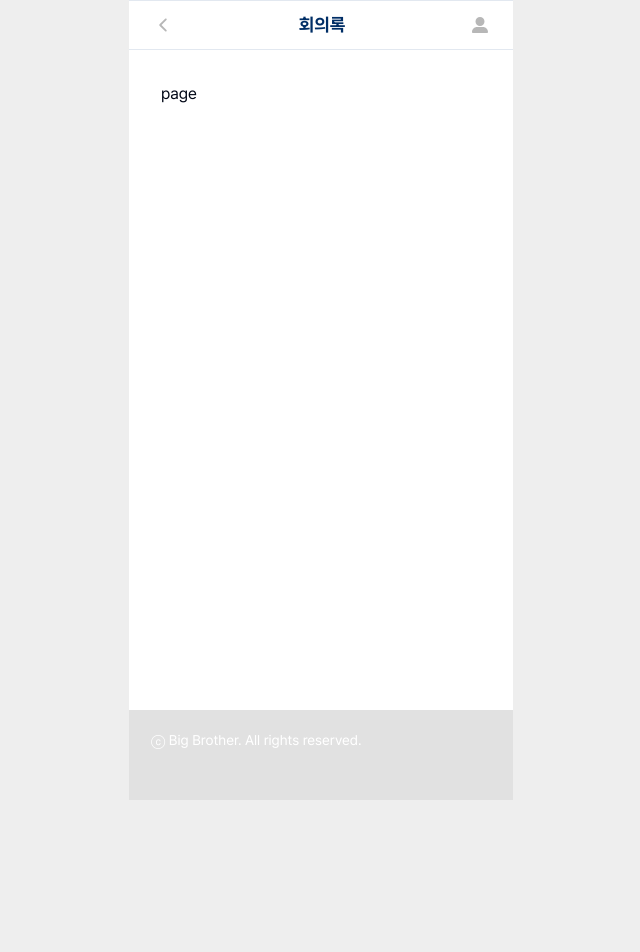
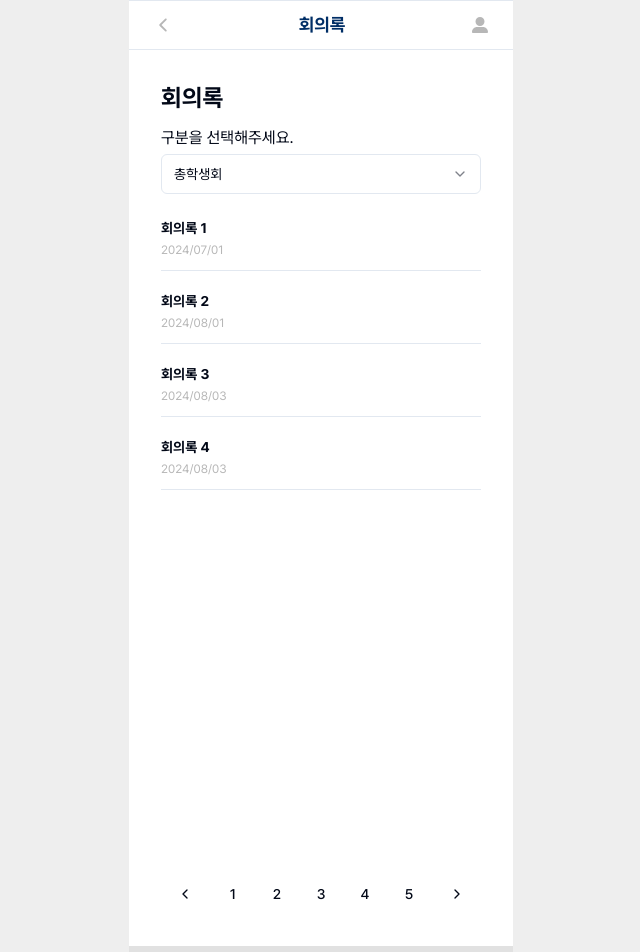
Before and after one commit to developthreefeet/big-brother-FE, a Next.js app: page /proceeding in a window 1280 px wide. Shown: the top 952 px of the page, without its empty margins (319-959 px from the left). Before the commit the page ends 800 px from the top, so only its background shows below. Built offline with nearby package versions, Linux system fonts and the light colour scheme.

Commit message:
feature: 행사, 공지사항, 회의록, 회칙/학칙 페이지 퍼블리싱

```diff
--- a/src/app/event/page.tsx
+++ b/src/app/event/page.tsx
@@ -1,14 +1,4 @@
-import {
-  PaginationContent,
-  PaginationItem,
-  PaginationPrevious,
-  PaginationLink,
-  PaginationNext,
-  Pagination,
-} from '@/shared/ui/ui/pagination';
-import ListComponent from '@/widgets/ListComponent';
-import OrganizationTitleSelectComponent from '@/widgets/OrganizationSelectComponent';
-import Title from '@/widgets/Title';
+import ListLayoutComponent from '@/views/ListLayoutComponent';
 
 const page = () => {
   const eventItems = [
@@ -36,40 +26,7 @@ const page = () => {
     },
   ];
 
-  return (
-    <div className="flex flex-col space-y-96">
-      <div className="flex flex-col space-y-3">
-        <Title text="행사" />
-        <OrganizationTitleSelectComponent />
-        <ListComponent list={eventItems} />
-      </div>
-      <Pagination>
-        <PaginationContent>
-          <PaginationItem>
-            <PaginationPrevious href="#" />
-          </PaginationItem>
-          <PaginationItem>
-            <PaginationLink href="#">1</PaginationLink>
-          </PaginationItem>
-          <PaginationItem>
-            <PaginationLink href="#">2</PaginationLink>
-          </PaginationItem>
-          <PaginationItem>
-            <PaginationLink href="#">3</PaginationLink>
-          </PaginationItem>
-          <PaginationItem>
-            <PaginationLink href="#">4</PaginationLink>
-          </PaginationItem>
-          <PaginationItem>
-            <PaginationLink href="#">5</PaginationLink>
-          </PaginationItem>
-          <PaginationItem>
-            <PaginationNext href="#" />
-          </PaginationItem>
-        </PaginationContent>
-      </Pagination>
-    </div>
-  );
+  return <ListLayoutComponent items={eventItems} title="행사" />;
 };
 
 export default page;
--- a/src/app/notice/page.tsx
+++ b/src/app/notice/page.tsx
@@ -1,7 +1,43 @@
-import React from 'react';
+import ListLayoutComponent from '@/views/ListLayoutComponent';
 
 const page = () => {
-  return <div>page</div>;
+  const noticeItems = [
+    {
+      eventName: '공지 1',
+      target: 'Target 1',
+      content: 'Content 1',
+      start_date: '2024-07-01',
+      end_date: '2024-07-02',
+      affiliation: 'Affiliation 1',
+      user_id: 'user1',
+      create_at: '2024-07-01T12:00:00Z',
+      update_at: '2024-07-01T12:00:00Z',
+    },
+    {
+      eventName: '공지 2',
+      target: 'Target 2',
+      content: 'Content 2',
+      start_date: '2024-08-01',
+      end_date: '2024-08-02',
+      affiliation: 'Affiliation 2',
+      user_id: 'user2',
+      create_at: '2024-08-01T12:00:00Z',
+      update_at: '2024-08-01T12:00:00Z',
+    },
+    {
+      eventName: '공지 3',
+      target: 'Target 3',
+      content: 'Content 3',
+      start_date: '2024-08-01',
+      end_date: '2024-08-02',
+      affiliation: 'Affiliation 3',
+      user_id: 'user3',
+      create_at: '2024-08-03T12:00:00Z',
+      update_at: '2024-08-03T12:00:00Z',
+    },
+  ];
+
+  return <ListLayoutComponent items={noticeItems} title="공지사항" />;
 };
 
 export default page;
--- a/src/app/proceeding/page.tsx
+++ b/src/app/proceeding/page.tsx
@@ -1,7 +1,55 @@
+import ListLayoutComponent from '@/views/ListLayoutComponent';
 import React from 'react';
 
 const page = () => {
-  return <div>page</div>;
+  const proceedingItems = [
+    {
+      eventName: '회의록 1',
+      target: 'Target 1',
+      content: 'Content 1',
+      start_date: '2024-07-01',
+      end_date: '2024-07-02',
+      affiliation: 'Affiliation 1',
+      user_id: 'user1',
+      create_at: '2024-07-01T12:00:00Z',
+      update_at: '2024-07-01T12:00:00Z',
+    },
+    {
+      eventName: '회의록 2',
+      target: 'Target 2',
+      content: 'Content 2',
+      start_date: '2024-08-01',
+      end_date: '2024-08-02',
+      affiliation: 'Affiliation 2',
+      user_id: 'user2',
+      create_at: '2024-08-01T12:00:00Z',
+      update_at: '2024-08-01T12:00:00Z',
+    },
+    {
+      eventName: '회의록 3',
+      target: 'Target 3',
+      content: 'Content 3',
+      start_date: '2024-08-01',
+      end_date: '2024-08-02',
+      affiliation: 'Affiliation 3',
+      user_id: 'user3',
+      create_at: '2024-08-03T12:00:00Z',
+      update_at: '2024-08-03T12:00:00Z',
+    },
+    {
+      eventName: '회의록 4',
+      target: 'Target 4',
+      content: 'Content 4',
+      start_date: '2024-08-01',
+      end_date: '2024-08-02',
+      affiliation: 'Affiliation 4',
+      user_id: 'user4',
+      create_at: '2024-08-03T12:00:00Z',
+      update_at: '2024-08-03T12:00:00Z',
+    },
+  ];
+
+  return <ListLayoutComponent items={proceedingItems} title="회의록" />;
 };
 
 export default page;
--- a/src/app/rule/page.tsx
+++ b/src/app/rule/page.tsx
@@ -1,7 +1,51 @@
+import ListLayoutComponent from '@/views/ListLayoutComponent';
 import React from 'react';
 
 const page = () => {
-  return <div>page</div>;
+  const ruleItems = [
+    {
+      rule_title: '학칙1',
+      create_at: '2024-07-01T12:00:00Z',
+    },
+    {
+      rule_title: '학칙2',
+      create_at: '2024-07-01T12:00:00Z',
+    },
+    {
+      rule_title: '학칙3',
+      create_at: '2024-07-01T12:00:00Z',
+    },
+    {
+      rule_title: '학칙4',
+      create_at: '2024-07-01T12:00:00Z',
+    },
+    {
+      rule_title: '학칙5',
+      create_at: '2024-07-01T12:00:00Z',
+    },
+    {
+      rule_title: '학칙6',
+      create_at: '2024-07-01T12:00:00Z',
+    },
+    {
+      rule_title: '학칙7',
+      create_at: '2024-07-01T12:00:00Z',
+    },
+    {
+      rule_title: '학칙8',
+      create_at: '2024-07-01T12:00:00Z',
+    },
+    {
+      rule_title: '학칙9',
+      create_at: '2024-07-01T12:00:00Z',
+    },
+    {
+      rule_title: '학칙10',
+      create_at: '2024-07-01T12:00:00Z',
+    },
+  ];
+
+  return <ListLayoutComponent items={ruleItems} title="학칙/회칙" />;
 };
 
 export default page;
```
